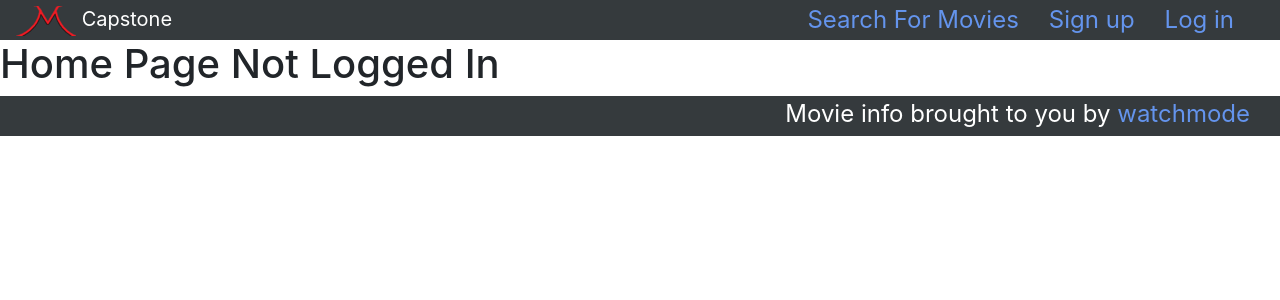
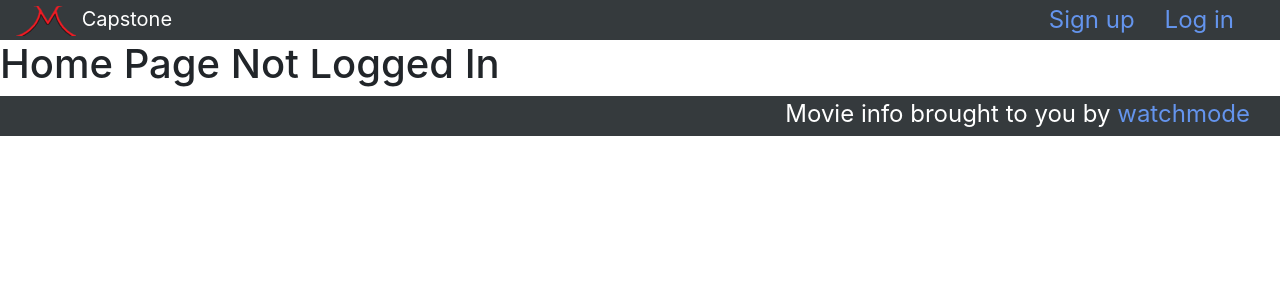
Before and after one commit to LukeCallaway/Capstone1, a Flask app: page / in a window 1280 px wide. Shown: the top 300 px of the page. Run offline with Flask 3, Linux system fonts and the light colour scheme.

Commit message:
removed button to /movies

```diff
--- a/templates/base.html
+++ b/templates/base.html
@@ -29,7 +29,6 @@
                 </button>
               </form>
             </li> -->
-            <li><a href="/movies">Search For Movies</a></li>
             {% endif %}
             {% if not g.user %}
             <li><a href="/register">Sign up</a></li>
```
